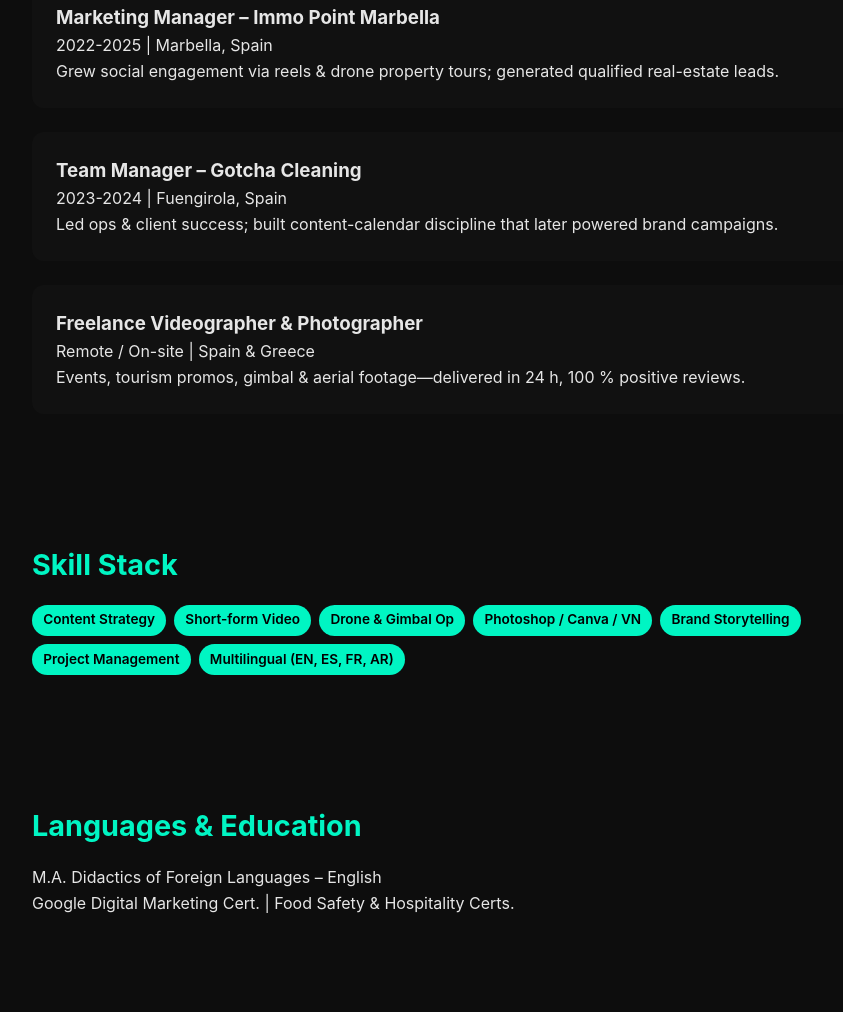
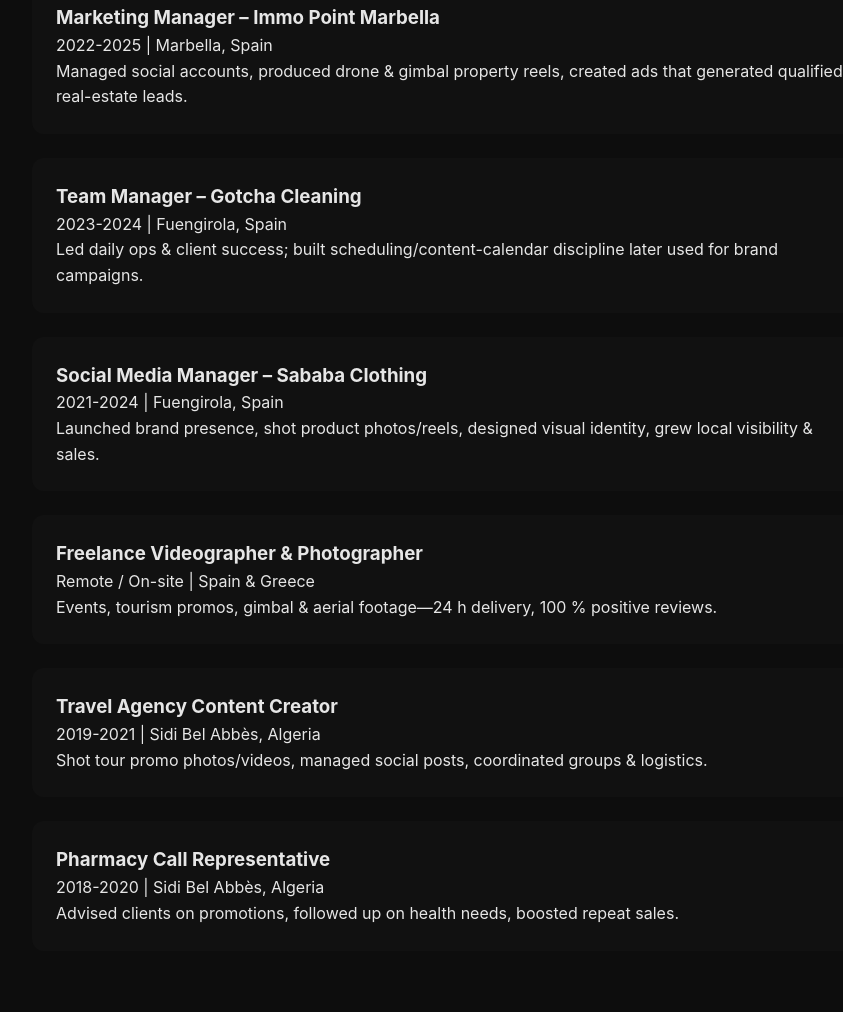
Before and after one commit to sultaneadnanebey/mycv, a plain HTML site: page index.html in a window 1280 px wide. Shown: the part 947-1959 px from the top of the page, without its empty margins (182-1025 px from the left). Drawn offline with Linux system fonts and the light colour scheme.

Commit message:
Update index.html

```diff
--- a/index.html
+++ b/index.html
@@ -15,13 +15,20 @@
     *{box-sizing:border-box;margin:0;font-family:'Inter',sans-serif}
     body{background:var(--bg);color:var(--text);line-height:1.6}
     header{
-      height:100vh;
+      min-height:100vh;
       display:flex;
       flex-direction:column;
       justify-content:center;
       align-items:center;
       text-align:center;
-      background:url("hero.jpg") center/cover no-repeat,linear-gradient(160deg,#000 30%,transparent 70%);
+      background:url("https://images.unsplash.com/photo-1497215728101-856f4ea42174?auto=format&fit=crop&w=1350&q=80") center/cover no-repeat;
+      position:relative;
+    }
+    header::after{
+      content:"";
+      position:absolute;
+      inset:0;
+      background:linear-gradient(160deg,#000 30%,transparent 70%);
     }
     header *{z-index:2}
     h1{font-size:clamp(2.2rem,5vw,4rem);letter-spacing:-1px}
@@ -51,17 +58,32 @@
       <div class="card">
         <h3>Marketing Manager – Immo Point Marbella</h3>
         <p>2022-2025 | Marbella, Spain<br>
-        Grew social engagement via reels & drone property tours; generated qualified real-estate leads.</p>
+        Managed social accounts, produced drone & gimbal property reels, created ads that generated qualified real-estate leads.</p>
       </div>
       <div class="card">
         <h3>Team Manager – Gotcha Cleaning</h3>
         <p>2023-2024 | Fuengirola, Spain<br>
-        Led ops & client success; built content-calendar discipline that later powered brand campaigns.</p>
+        Led daily ops & client success; built scheduling/content-calendar discipline later used for brand campaigns.</p>
+      </div>
+      <div class="card">
+        <h3>Social Media Manager – Sababa Clothing</h3>
+        <p>2021-2024 | Fuengirola, Spain<br>
+        Launched brand presence, shot product photos/reels, designed visual identity, grew local visibility & sales.</p>
       </div>
       <div class="card">
         <h3>Freelance Videographer & Photographer</h3>
         <p>Remote / On-site | Spain & Greece<br>
-        Events, tourism promos, gimbal & aerial footage—delivered in 24 h, 100 % positive reviews.</p>
+        Events, tourism promos, gimbal & aerial footage—24 h delivery, 100 % positive reviews.</p>
+      </div>
+      <div class="card">
+        <h3>Travel Agency Content Creator</h3>
+        <p>2019-2021 | Sidi Bel Abbès, Algeria<br>
+        Shot tour promo photos/videos, managed social posts, coordinated groups & logistics.</p>
+      </div>
+      <div class="card">
+        <h3>Pharmacy Call Representative</h3>
+        <p>2018-2020 | Sidi Bel Abbès, Algeria<br>
+        Advised clients on promotions, followed up on health needs, boosted repeat sales.</p>
       </div>
     </div>
   </section>
@@ -82,7 +104,8 @@
   <section>
     <h2>Languages & Education</h2>
     <p>M.A. Didactics of Foreign Languages – English<br>
-    Google Digital Marketing Cert. | Food Safety & Hospitality Certs.</p>
+    Certificate in Hospitality Services | Food Safety Cert.<br>
+    Google Digital Marketing Certificate</p>
   </section>
 
   <section style="text-align:center">
```
